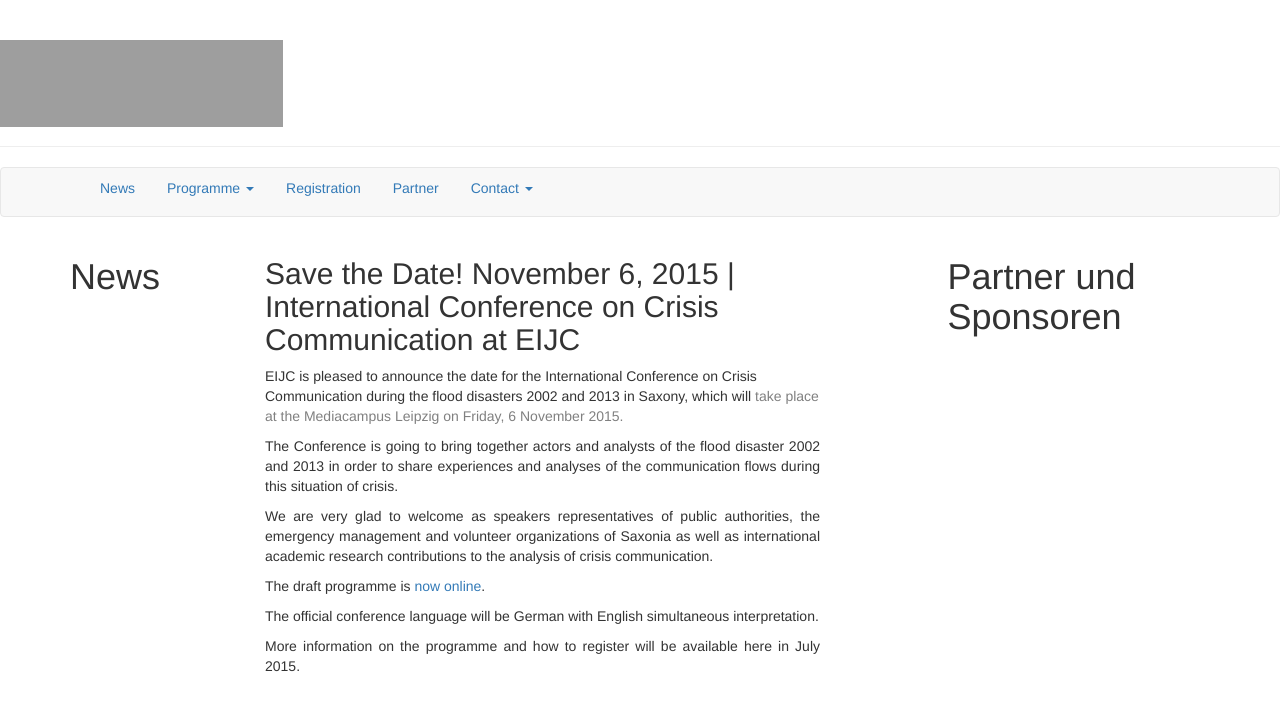
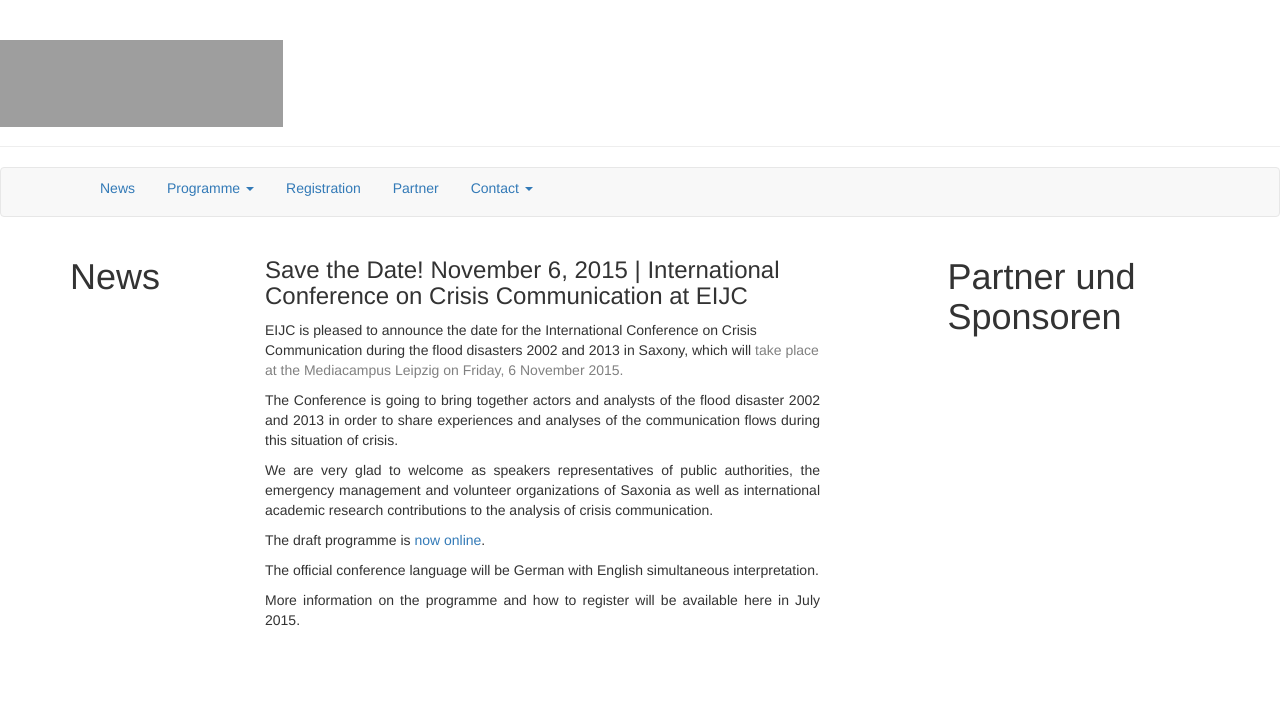
Before and after one commit to susedev/test, a Jekyll site: the page built from conference-communication-floods.html, in a window 1280 px wide. Shown: the top 711 px of the page. Built offline with Jekyll 4.4.1, drawn with Linux system fonts in a browser that asks for light colours; nearby versions of some CDN libraries; grey boxes are pictures that could not be loaded.

Commit message:
Edit from JekyllCMS

```diff
--- a/conference-communication-floods.html
+++ b/conference-communication-floods.html
@@ -2,7 +2,7 @@
 title: News
 language: en
 ---
-<h2 class="post-title single">Save the Date! November 6, 2015 | International Conference on Crisis Communication at EIJC</h2>
+<h3 class="post-title single">Save the Date! November 6, 2015 | International Conference on Crisis Communication at EIJC</h3>
 
 <p>EIJC is pleased to announce the date for the International Conference on Crisis Communication during the flood disasters 2002 and 2013 in Saxony, which will <span style="color:#808080;">take place at the Mediacampus Leipzig on Friday, 6 November 2015.</span></p>
 
```
